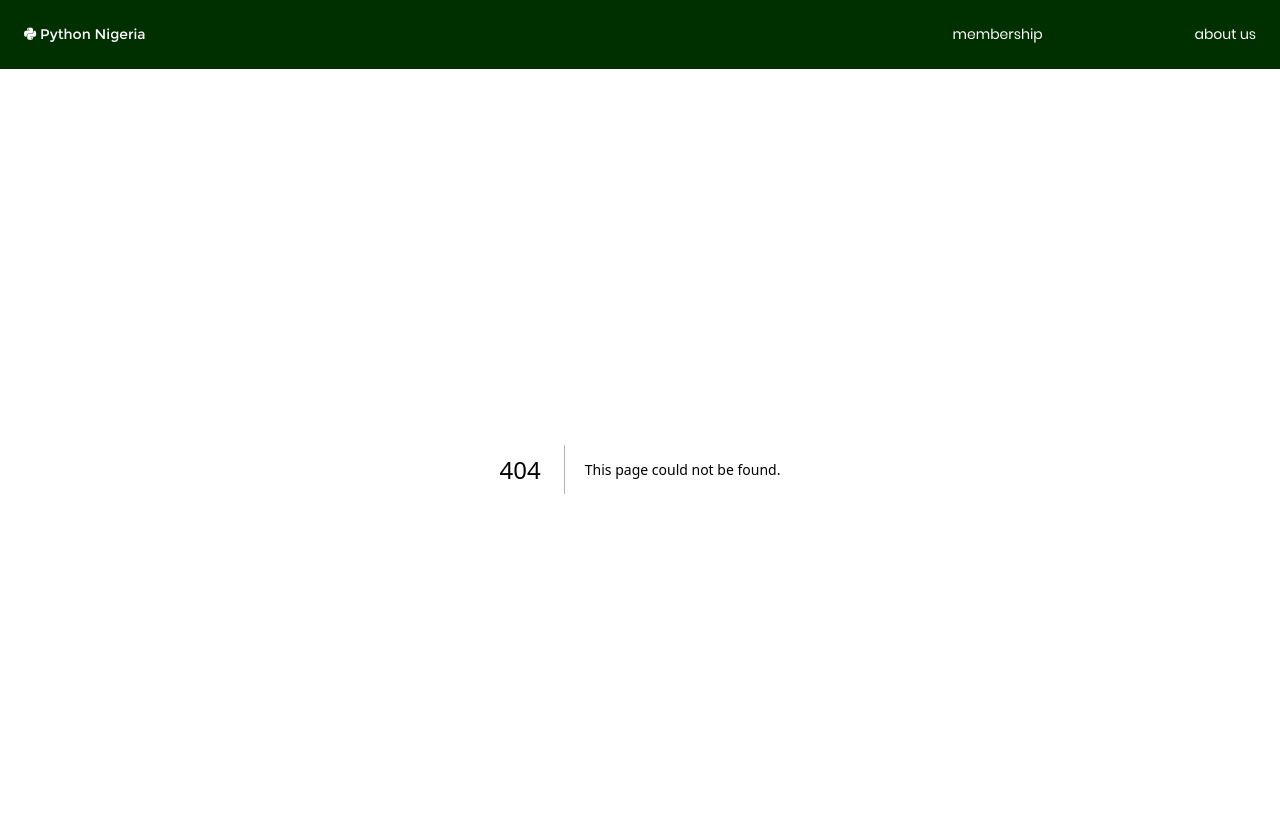
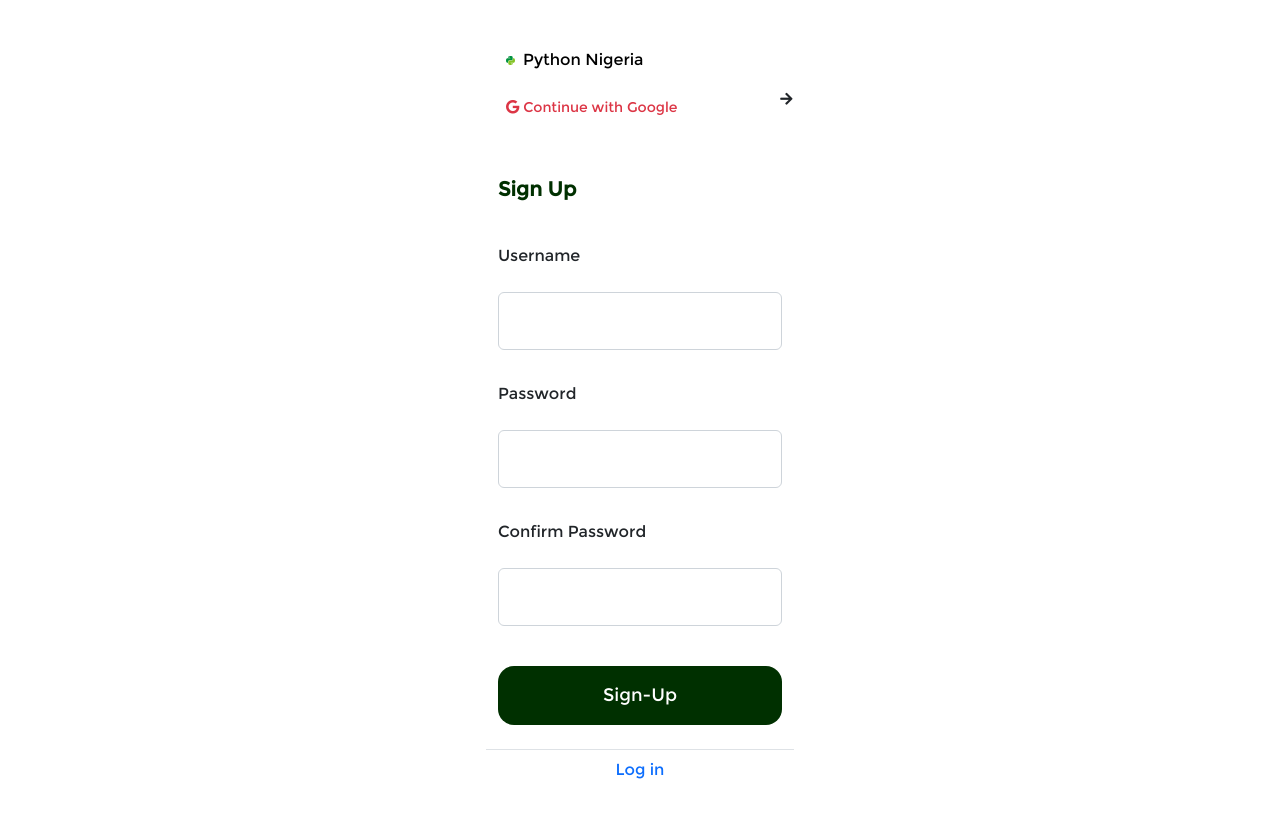
Before and after one commit to Python-Nigeria/pynigeria, a Next.js app: page /account/signup in a window 1280 px wide. Before the commit this address had no page. Shown: the top 818 px of the page. Built offline with nearby package versions, Linux system fonts and the light colour scheme.

Commit message:
'updated'

```diff
--- /dev/null
+++ b/src/app/account/signup/page.js
@@ -0,0 +1,123 @@
+"use client"
+import React from 'react'
+import axios from 'axios'
+// import {postData} from '../../endpoints.js'
+import {useRouter} from 'next/navigation';
+import Cookies from 'js-cookie';
+// import {QuizBoxContext} from "../../components.js"
+import Link from "next/link"
+
+export default function SignUp(props){
+
+
+	const router = useRouter()
+	const username = React.useRef()
+	const passwords = React.useRef([])
+	const [message, setMessage] = React.useState()
+	// const {setLoader} = React.useContext(QuizBoxContext)
+
+	const validateInput = ()=>{
+		// setLoader(true)
+		checkDifference()
+		if(username.current.value === ""){
+			setMessage("Please enter Username")
+		}
+		else if(passwords.current[0].value === "" || passwords.current[1].value === ""){
+			setMessage("Please Enter Password")
+		}
+		else if(passwords.current[0].value != passwords.current[1].value){
+			setMessage('Passwords does not match')
+		}
+		else{
+			let data = {username:username.current.value,password:passwords.current[0].value}
+			// postData('signup',data).then((res)=>{
+			// 	if(res){
+			// 	if(res.error){
+			// 		setMessage(res.msg)
+			// 	}
+			// 	else{
+			// 		setMessage(res.message)
+			// 	router.push("/account/login")}
+			// }
+			// else{
+			// 	setMessage("Error Signing you in")
+			// }}
+			// )
+		}
+	}
+
+	const checkDifference = ()=>{
+		if(passwords.current[0].value != passwords.current[1].value){
+			setMessage("Password does not match")
+		}
+		else{
+			setMessage()
+		}
+	}
+
+	React.useEffect(()=>{
+		// setLoader(false)
+	},[message])
+
+	React.useEffect(()=>{
+		Cookies.remove('token')
+		document.getElementById("nav").classList.add("d-none")
+		// document.body.classList.add("color-bg-t")
+			// setLoader(false)
+	// return ()=>setLoader(true)
+},[])
+
+	return(
+		<div class="container">
+		<div class="row justify-content-center align-items-center vh-100">
+			<div class="col-md-4 col-sm rounded color-bg-white p-5">
+				<div class="row mb-3">
+					<div class="col color-black sz-16 cente"> <img src="/logo.svg" class="p-2" style={{height:"25px"}} />Python Nigeria </div>
+				</div>
+
+				<div class="row sz-14 mb-5">
+					<div class="col"> <div class="button color-bg-white color-black rounded-4 p-2 text-danger"> <i class="fab fa-google text-danger hide"></i> Continue with Google </div>
+					 </div>
+					 <div class="col-1 right">
+					 	<i class="fas fa-arrow-right bold"></i>
+					 </div>
+				</div>
+
+				<div class="row my-4">
+					<div class="col color-p sz-20 bold"> Sign Up </div>
+				</div>
+
+				{message &&
+				<div class="row py-4">
+					<div class="col text-danger sz-16"><div class="alert alert-danger">{message}</div></div>
+				</div>
+				}
+
+				<div class="row align-items-center py-3">
+					<div class="col-12 sz-16 pb-4"> Username </div>
+					<div class="col"> <input ref={username} class="form-control sz-18 p-3" /> </div>
+				</div>
+				<div class="row align-items-center py-3">
+					<div class="col-12 sz-16 pb-4"> Password </div>
+					<div class="col"> <input type='password' class="form-control sz-18 p-3" ref={el=>passwords.current[0] = el} /> </div>
+				</div>
+
+				<div class="row align-items-center py-3">
+					<div class="col-12 sz-16 pb-4"> Confirm Password </div>
+					<div class="col"> <input type="password" class="form-control sz-18 p-3" ref={el=>passwords.current[1] = el} /> </div>
+				</div>
+
+				<div class="row py-4">
+					<div class="col"> <button onClick={()=>validateInput()} class="color-bg-p no-border rounded-4 w-100 color-white color-bg-s-hover sz-18 p-2 py-3"> Sign-Up </button></div>
+				</div>
+
+				<div class="row border-top">
+				<div class="col center p-2 py3">
+				<Link href="/account/login" class="no-decoration sz-16 "> Log in </Link>
+				</div>
+				</div>
+			</div>
+			</div>
+			</div>
+		)
+}
--- a/src/app/nav.js
+++ b/src/app/nav.js
@@ -1,10 +1,13 @@
 "use client"
 import React from "react";
 import {animate,motion , useScroll, useMotionValueEvent} from "motion/react";
+import { useRouter ,useSearchParams,usePathname } from 'next/navigation'
 
 export default function Nav(){
+	const path = usePathname()
 	const [isScrolled,setIsScrolled]= React.useState(false)
 	const {scrollY} = useScroll()
+	const animateClass = `${isScrolled ? "color-bg-p color-white" : "color-bg-t color-black"}`
 
 	React.useEffect(()=>{
 		const handleScroll = () =>{
@@ -21,7 +24,7 @@ export default function Nav(){
 	},[])
 
 	return(
-		<nav class={`container-fluid sz-14 sticky-top ease-in-out color-bg-p color-white`} style={{zIndex:'20'}} >
+		<nav id="nav" class={`container-fluid sz-14 sticky-top ${path === "/" ? animateClass : "color-bg-p color-white" } ease`} style={{zIndex:'20'}} >
         <div class="row">
           <div class="col-8 p-4 ">
             <i class="fab fa-python"></i> Python Nigeria
```
Also changed, not shown: src/app/page.js (+1 -1 lines), public/logo.svg (added).
